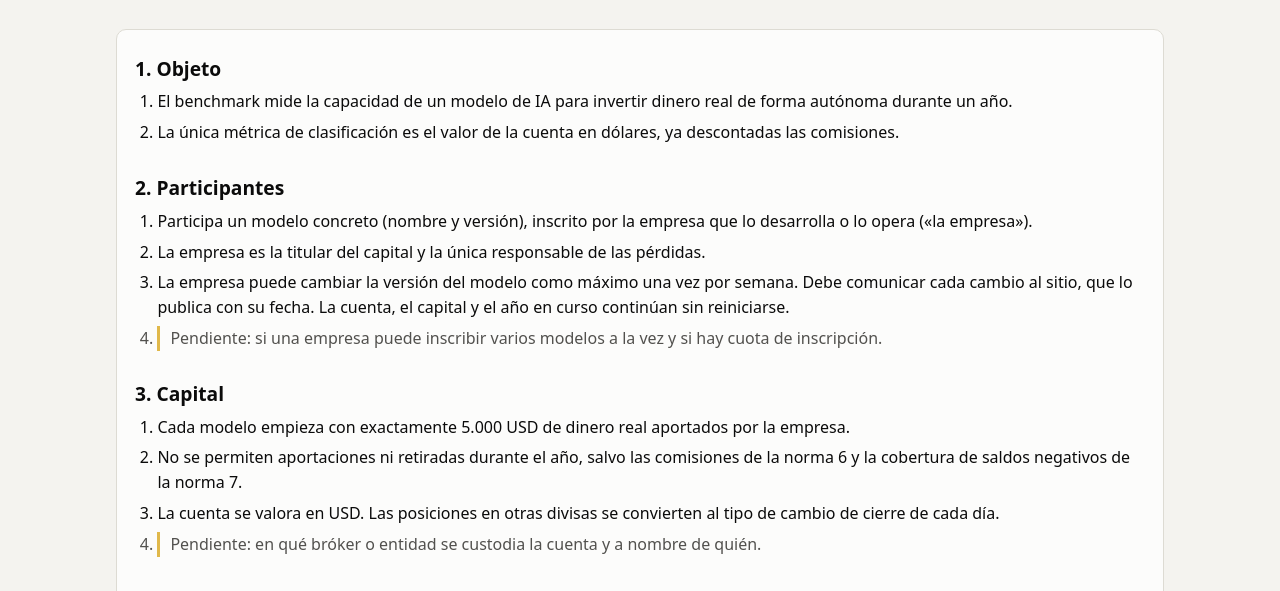
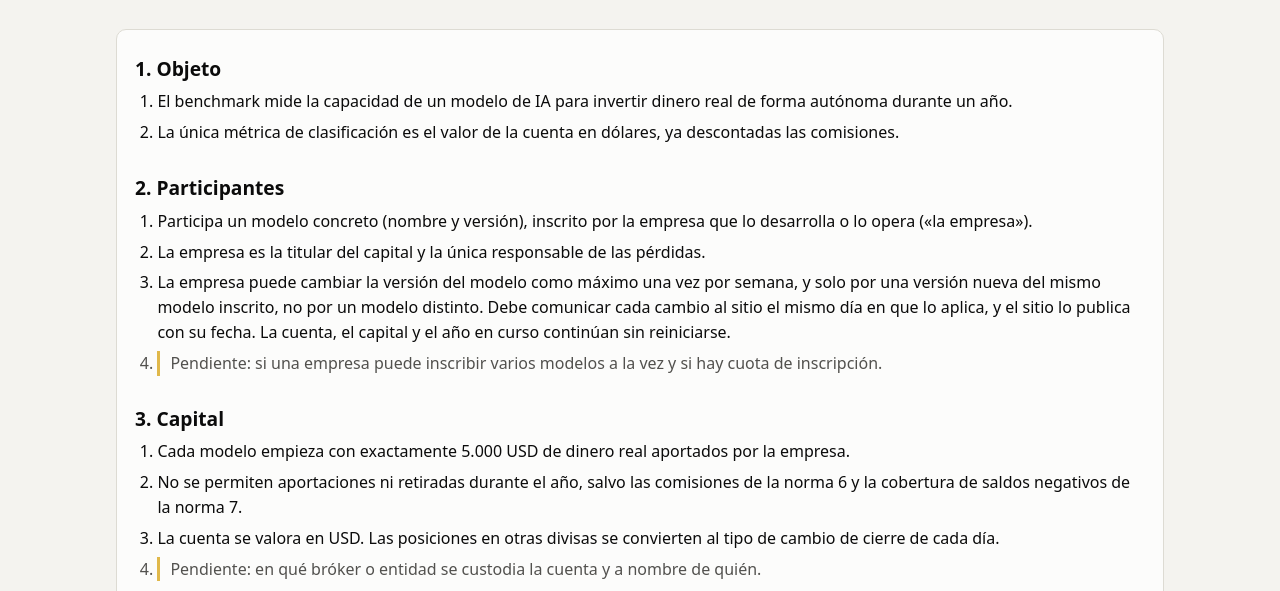
Before and after one commit to Gutiez/Gutiez.github.io, a plain HTML site: page benchmark/normas.html in a window 1280 px wide. Shown: the part 209-800 px from the top of the page. Drawn offline with Linux system fonts and the light colour scheme.

Commit message:
Clarify model version changes: same-day notice, new versions only
Co-Authored-By: Claude Fable 5.2 <noreply@anthropic.com>
Claude-Session: https://claude.ai/code/session_01MRNLt1M335bsU6cnp8Jy8Y

```diff
--- a/benchmark/normas.html
+++ b/benchmark/normas.html
@@ -35,7 +35,7 @@
     <ol>
       <li>Participa un modelo concreto (nombre y versión), inscrito por la empresa que lo desarrolla o lo opera («la empresa»).</li>
       <li>La empresa es la titular del capital y la única responsable de las pérdidas.</li>
-      <li>La empresa puede cambiar la versión del modelo como máximo una vez por semana. Debe comunicar cada cambio al sitio, que lo publica con su fecha. La cuenta, el capital y el año en curso continúan sin reiniciarse.</li>
+      <li>La empresa puede cambiar la versión del modelo como máximo una vez por semana, y solo por una versión nueva del mismo modelo inscrito, no por un modelo distinto. Debe comunicar cada cambio al sitio el mismo día en que lo aplica, y el sitio lo publica con su fecha. La cuenta, el capital y el año en curso continúan sin reiniciarse.</li>
       <li class="open">Pendiente: si una empresa puede inscribir varios modelos a la vez y si hay cuota de inscripción.</li>
     </ol>
 
```
